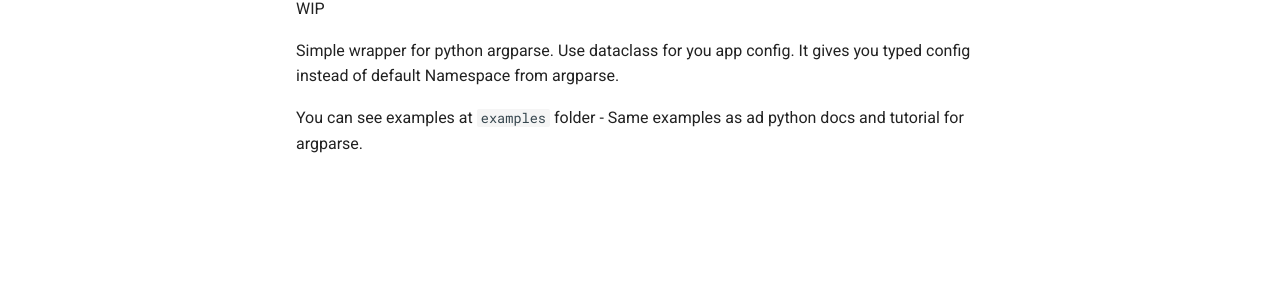
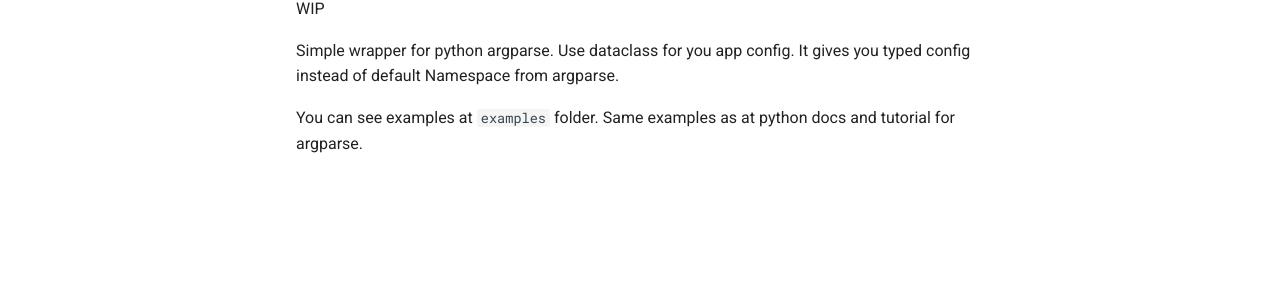
Before and after one commit to ayasyrev/argparsecfg, an MkDocs documentation site: the page built from docs/README.md, in a window 1280 px wide. Shown: the part 225-525 px from the top of the page. Built offline with MkDocs 1.6.1 and Material for MkDocs 9.7.7, drawn with Linux system fonts in a browser that asks for light colours; comment, search, counter and statistics services are not loaded.

```diff
--- a/docs/README.md
+++ b/docs/README.md
@@ -8,4 +8,5 @@ Simple wrapper for python argparse.
 Use dataclass for you app config.
 It gives you typed config instead of default Namespace from argparse.
 
-You can see examples at `examples` folder - Same examples as ad python docs and tutorial for argparse.
+You can see examples at `examples` folder.
+Same examples as at python docs and tutorial for argparse.
```
Also changed, not shown: .pre-commit-config.yaml (+23 -2 lines), 1 other file.
